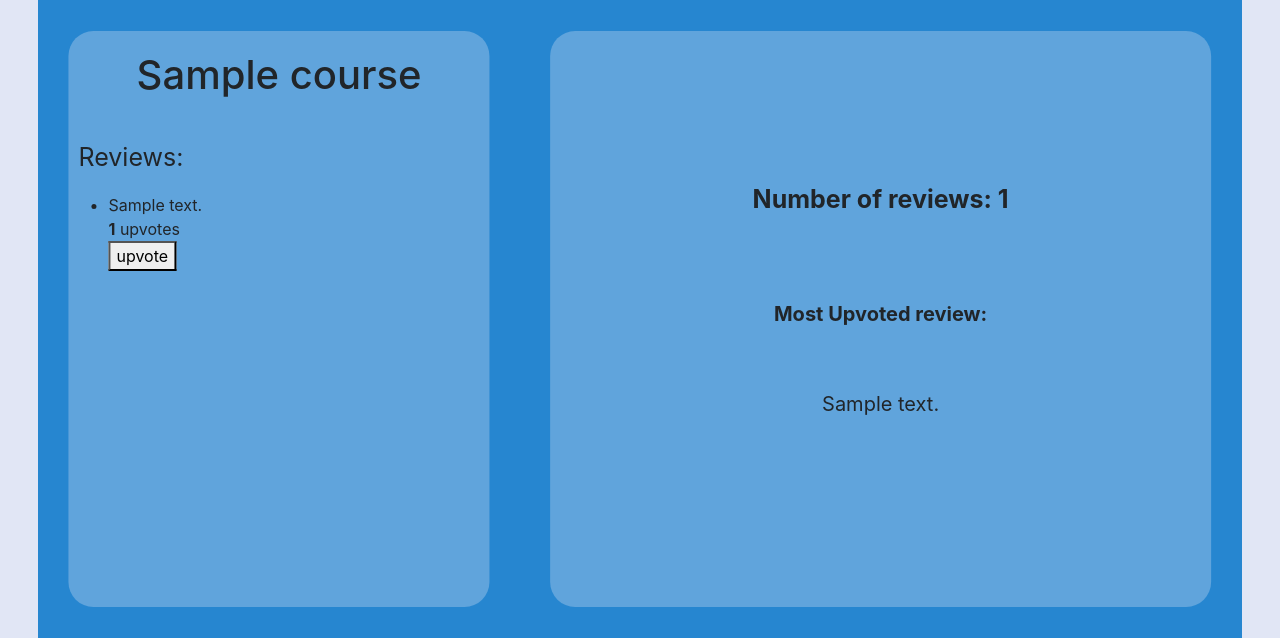
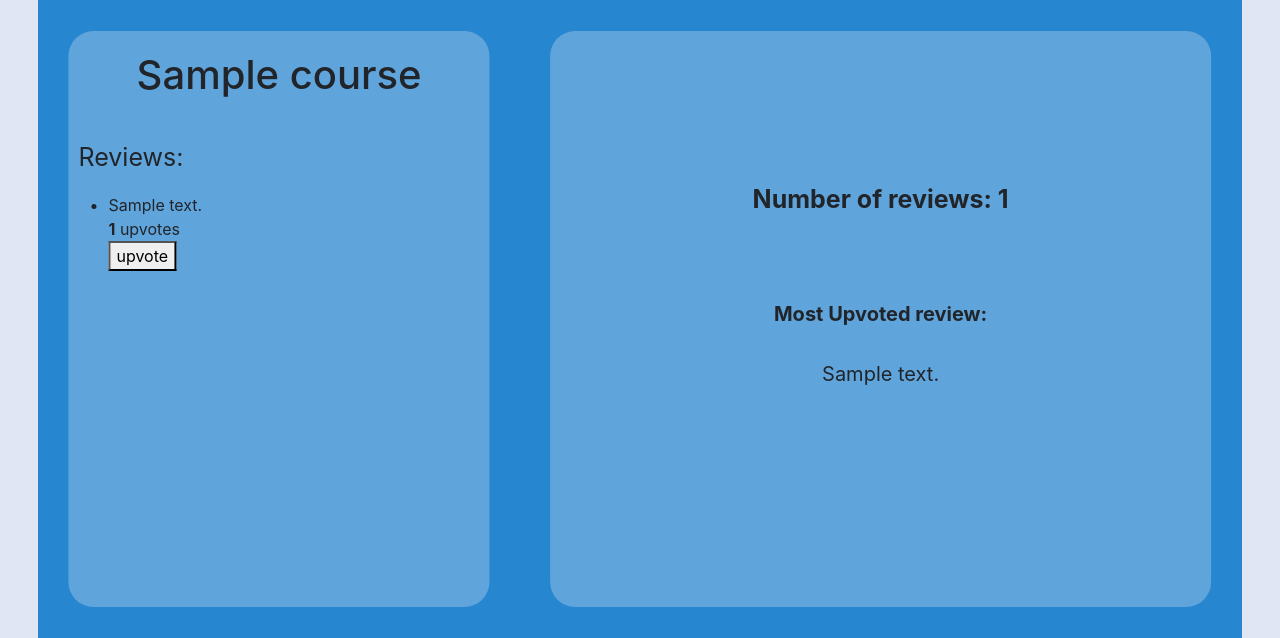
Before and after one commit to mrktrnbll/course-feedback-website-WAD2, a Django app: a page that uses templates/course_feedback/base.html in a window 1280 px wide. Shown: the part 119-757 px from the top of the page. Run offline with Django 3.2, Linux system fonts and the light colour scheme; a user stored in the database is signed in; tables that the repository leaves empty hold one stand-in row (values such as "Sample post"); some libraries are stand-ins or nearby versions.

Commit message:
Fixed CSS mostUpVotedReview

```diff
--- a/static/css/stylesheet.css
+++ b/static/css/stylesheet.css
@@ -555,8 +555,8 @@ input#picture + label:hover{
     margin-left: 20px;
 }
 
-#mostUpVotedReview{
-    margin-top: 20px;
+#main_home_box_right #mostUpVotedReview{
+    margin-top: -10px;
     font-size: 20px;
     text-align: center;
 }
```
